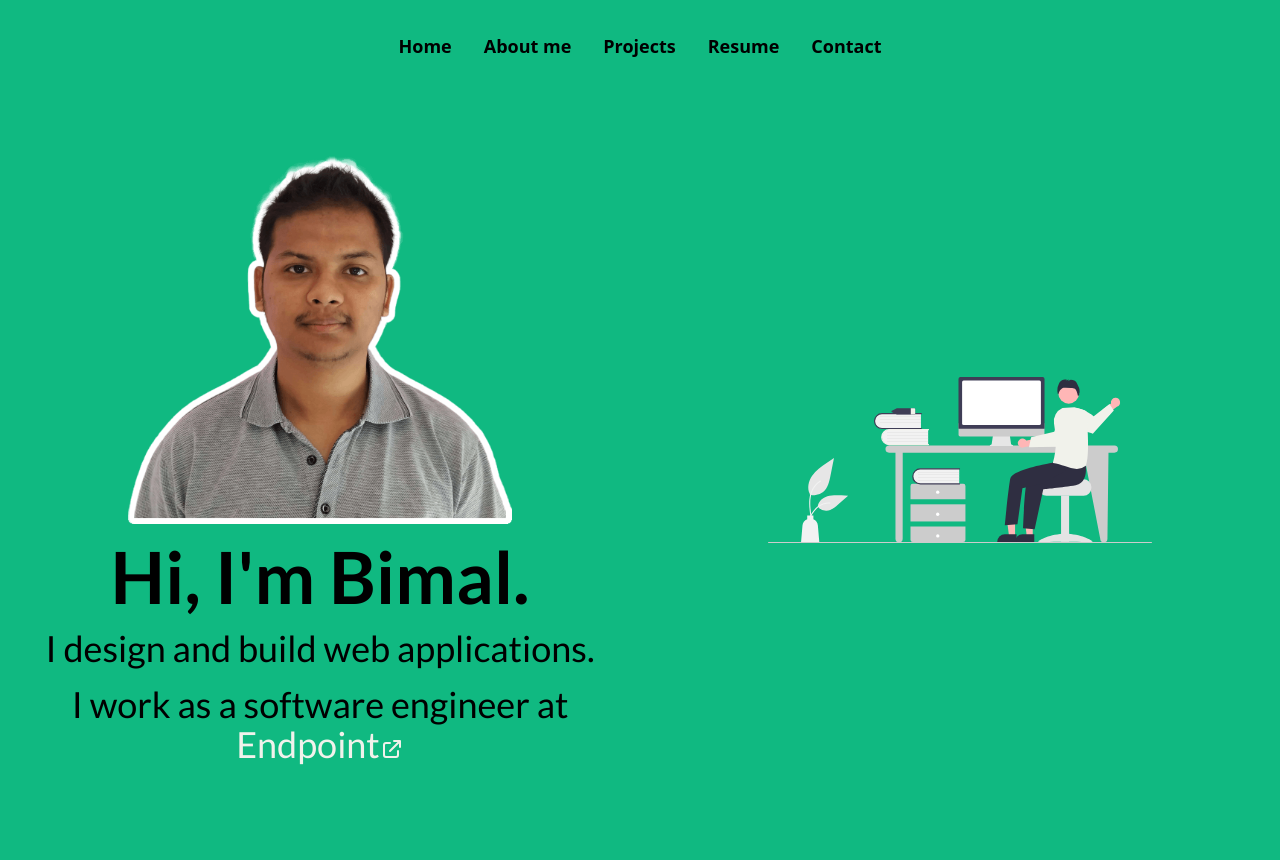
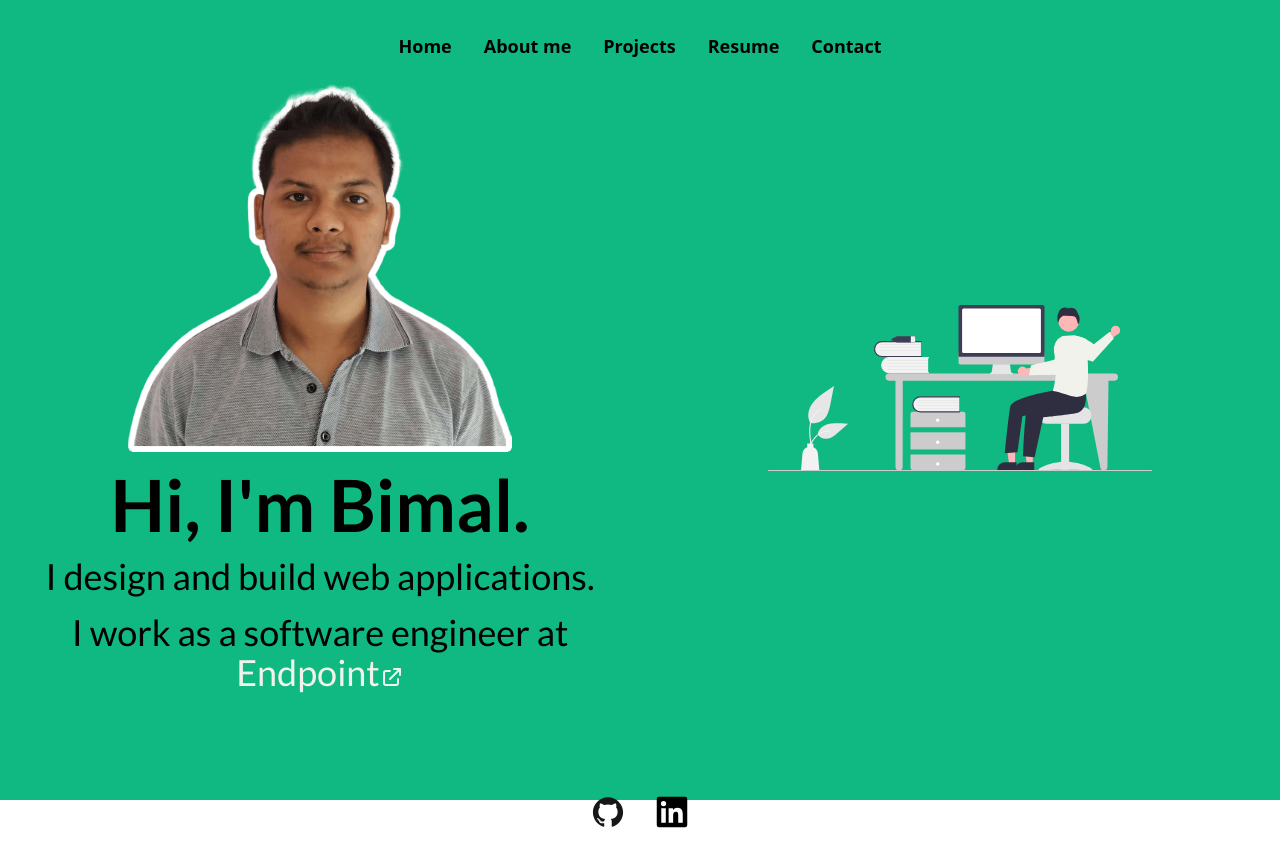
Before and after one commit to bimalghartimagar/portfolio, a Nuxt app: page / in a window 1280 px wide. After the commit the page ends 828 px from the top, so only its background shows below. Built offline with nearby package versions, Linux system fonts and the light colour scheme.

Commit message:
Added footer with dev icons

```diff
--- /dev/null
+++ b/components/TheFooter.vue
@@ -0,0 +1,41 @@
+<template>
+  <div class="flex justify-center mt-20 cursor-pointer">
+    <!-- https://devicon.dev/ -->
+    <!-- Github -->
+    <div class="relative mx-2">
+      <svg class="w-8 h-8 mr-4" viewBox="0 0 128 128">
+        <g fill="#181616">
+          <path
+            fill-rule="evenodd"
+            clip-rule="evenodd"
+            d="M64 5.103c-33.347 0-60.388 27.035-60.388 60.388 0 26.682 17.303 49.317 41.297 57.303 3.017.56 4.125-1.31 4.125-2.905 0-1.44-.056-6.197-.082-11.243-16.8 3.653-20.345-7.125-20.345-7.125-2.747-6.98-6.705-8.836-6.705-8.836-5.48-3.748.413-3.67.413-3.67 6.063.425 9.257 6.223 9.257 6.223 5.386 9.23 14.127 6.562 17.573 5.02.542-3.903 2.107-6.568 3.834-8.076-13.413-1.525-27.514-6.704-27.514-29.843 0-6.593 2.36-11.98 6.223-16.21-.628-1.52-2.695-7.662.584-15.98 0 0 5.07-1.623 16.61 6.19C53.7 35 58.867 34.327 64 34.304c5.13.023 10.3.694 15.127 2.033 11.526-7.813 16.59-6.19 16.59-6.19 3.287 8.317 1.22 14.46.593 15.98 3.872 4.23 6.215 9.617 6.215 16.21 0 23.194-14.127 28.3-27.574 29.796 2.167 1.874 4.097 5.55 4.097 11.183 0 8.08-.07 14.583-.07 16.572 0 1.607 1.088 3.49 4.148 2.897 23.98-7.994 41.263-30.622 41.263-57.294C124.388 32.14 97.35 5.104 64 5.104z"
+          ></path>
+          <path
+            d="M26.484 91.806c-.133.3-.605.39-1.035.185-.44-.196-.685-.605-.543-.906.13-.31.603-.395 1.04-.188.44.197.69.61.537.91zm2.446 2.729c-.287.267-.85.143-1.232-.28-.396-.42-.47-.983-.177-1.254.298-.266.844-.14 1.24.28.394.426.472.984.17 1.255zM31.312 98.012c-.37.258-.976.017-1.35-.52-.37-.538-.37-1.183.01-1.44.373-.258.97-.025 1.35.507.368.545.368 1.19-.01 1.452zm3.261 3.361c-.33.365-1.036.267-1.552-.23-.527-.487-.674-1.18-.343-1.544.336-.366 1.045-.264 1.564.23.527.486.686 1.18.333 1.543zm4.5 1.951c-.147.473-.825.688-1.51.486-.683-.207-1.13-.76-.99-1.238.14-.477.823-.7 1.512-.485.683.206 1.13.756.988 1.237zm4.943.361c.017.498-.563.91-1.28.92-.723.017-1.308-.387-1.315-.877 0-.503.568-.91 1.29-.924.717-.013 1.306.387 1.306.88zm4.598-.782c.086.485-.413.984-1.126 1.117-.7.13-1.35-.172-1.44-.653-.086-.498.422-.997 1.122-1.126.714-.123 1.354.17 1.444.663zm0 0"
+          ></path>
+        </g>
+      </svg>
+
+      <!-- <svg
+        class="h-4 w-4 stroke-current stroke-1 absolute right-0 top-0"
+        fill="none"
+        viewBox="0 0 24 24"
+      >
+        <path
+          stroke-linecap="round"
+          stroke-linejoin="round"
+          stroke-width="2"
+          d="M10 6H6a2 2 0 00-2 2v10a2 2 0 002 2h10a2 2 0 002-2v-4M14 4h6m0 0v6m0-6L10 14"
+        />
+      </svg> -->
+    </div>
+    <!-- LinkedIn -->
+    <div class="relative mx-2">
+      <svg class="w-8 h-8" viewBox="0 0 128 128">
+        <path
+          d="M116 3H12a8.91 8.91 0 00-9 8.8v104.42a8.91 8.91 0 009 8.78h104a8.93 8.93 0 009-8.81V11.77A8.93 8.93 0 00116 3zM39.17 107H21.06V48.73h18.11zm-9-66.21a10.5 10.5 0 1110.49-10.5 10.5 10.5 0 01-10.54 10.48zM107 107H88.89V78.65c0-6.75-.12-15.44-9.41-15.44s-10.87 7.36-10.87 15V107H50.53V48.73h17.36v8h.24c2.42-4.58 8.32-9.41 17.13-9.41C103.6 47.28 107 59.35 107 75z"
+        ></path>
+      </svg>
+    </div>
+  </div>
+</template>
--- a/layouts/default.vue
+++ b/layouts/default.vue
@@ -1,15 +1,18 @@
 <template>
-  <div class="bg-green-500">
+  <div class="bg-green-500 h-screen">
     <TheNavBar />
     <Nuxt />
+    <TheFooter />
   </div>
 </template>
 
 <script>
+import TheFooter from '../components/TheFooter.vue'
 import TheNavBar from '../components/TheNavBar.vue'
 
 export default {
   components: {
+    TheFooter,
     TheNavBar
   }
 }
--- a/pages/index.vue
+++ b/pages/index.vue
@@ -1,6 +1,6 @@
 <template>
   <div
-    class="home max-h-full grid grid-cols-1 md:grid-cols-2 justify-items-center items-center font-lato h-screen "
+    class="home grid grid-cols-1 md:grid-cols-2 justify-items-center items-center font-lato"
   >
     <div class="title-wrapper p-4 text-center">
       <img
```
